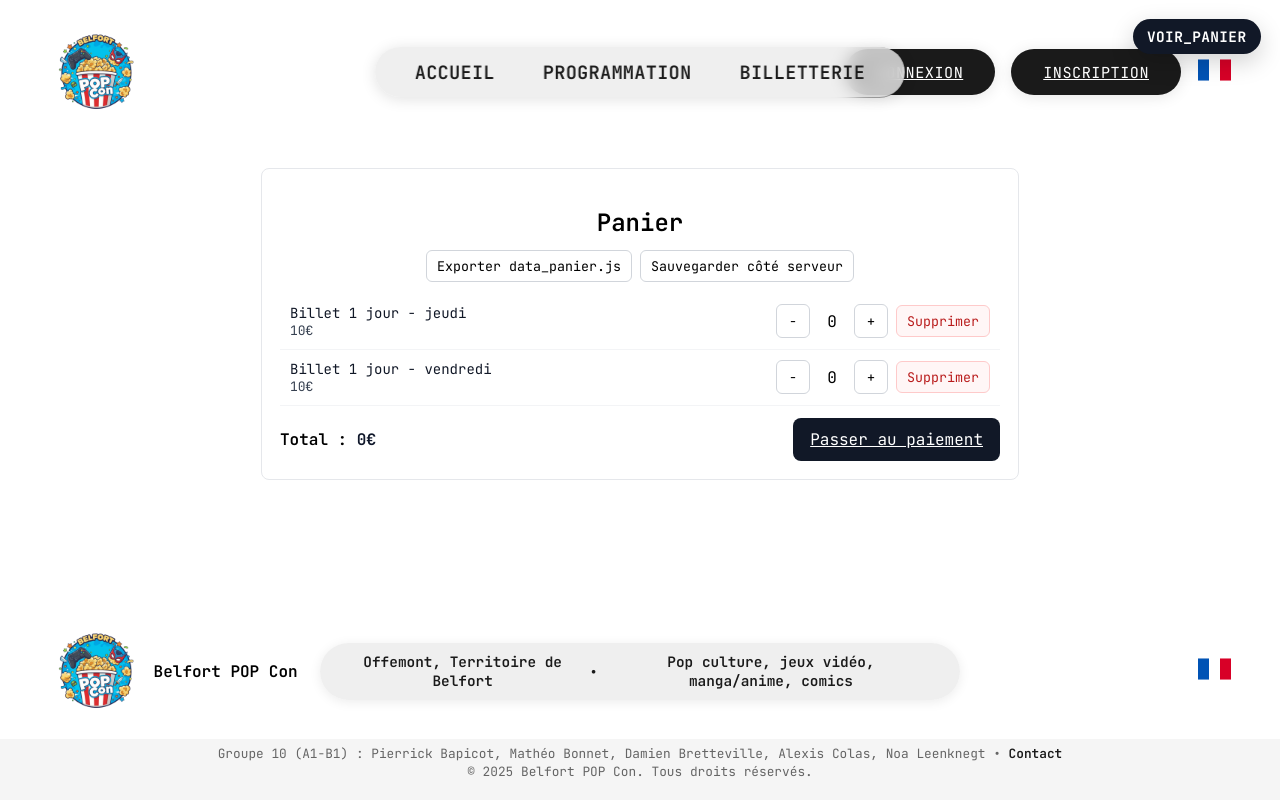
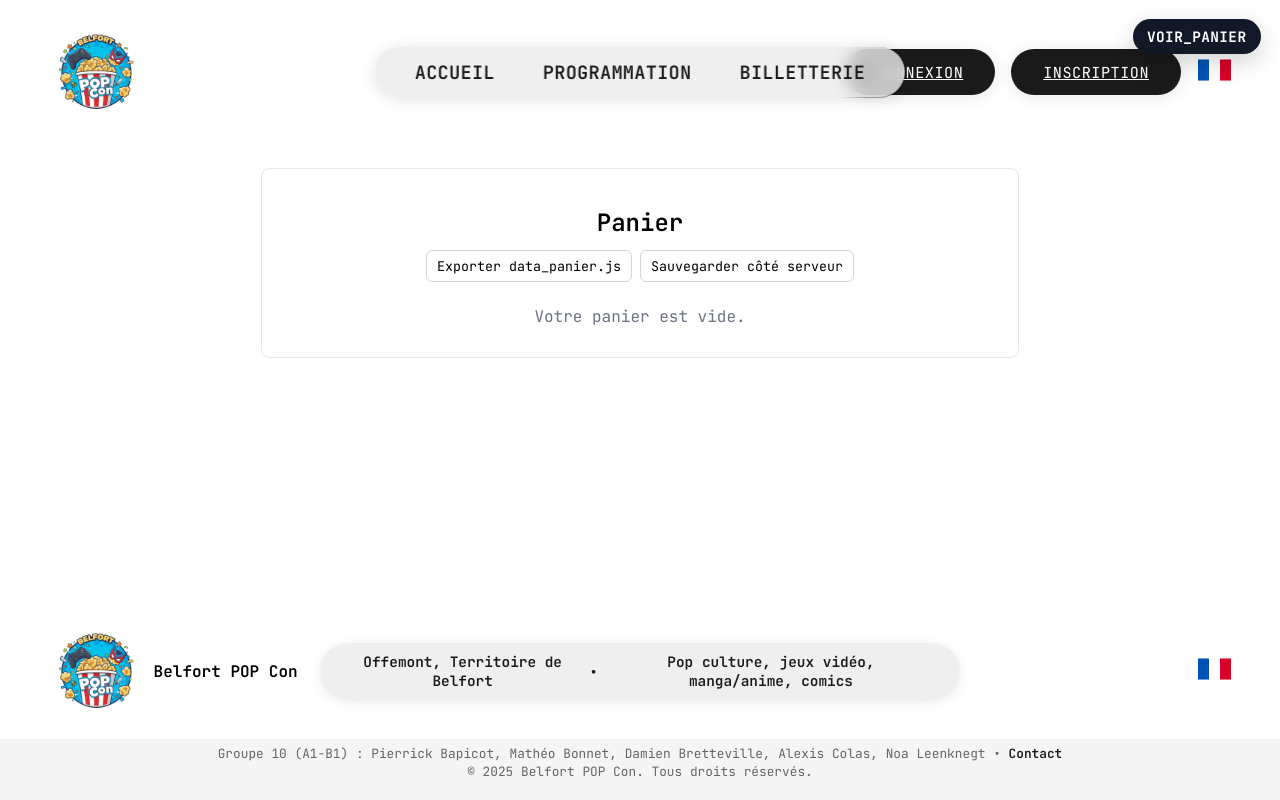
Before and after one commit to Pierrick-B/SAE-S3-S4, a Vue app in the folder SAE/: page /panier in a window 1280 px wide. Built offline with nearby package versions, Linux system fonts and the light colour scheme; what vue3-openlayers would draw is missing.

Commit message:
fix data panier

```diff
--- a/SAE/src/datasource/data_panier.js
+++ b/SAE/src/datasource/data_panier.js
@@ -1,17 +1,5 @@
 const panierData = {
   items: [
-    {
-      id: "b-jeu-jeudi",
-      nom: "Billet 1 jour - jeudi",
-      prix: 10,
-      quantite: 0
-    },
-    {
-      id: "b-jeu-vendredi",
-      nom: "Billet 1 jour - vendredi",
-      prix: 10,
-      quantite: 0
-    }
   ]
 };
 
```
